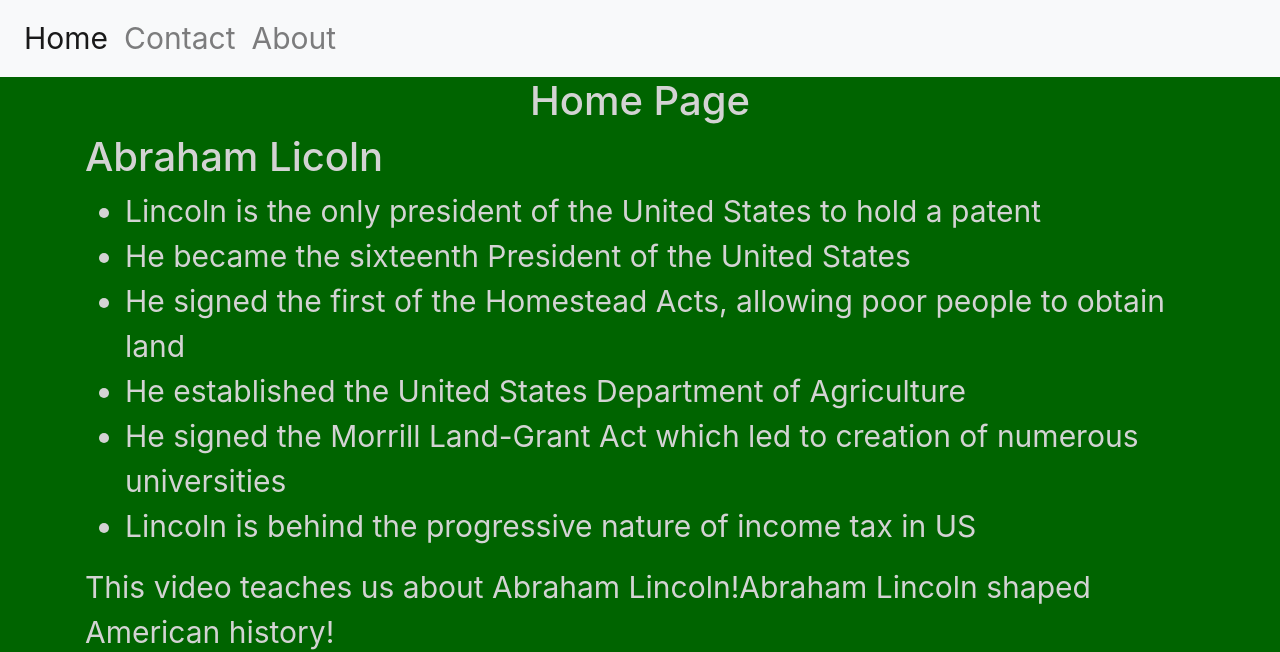
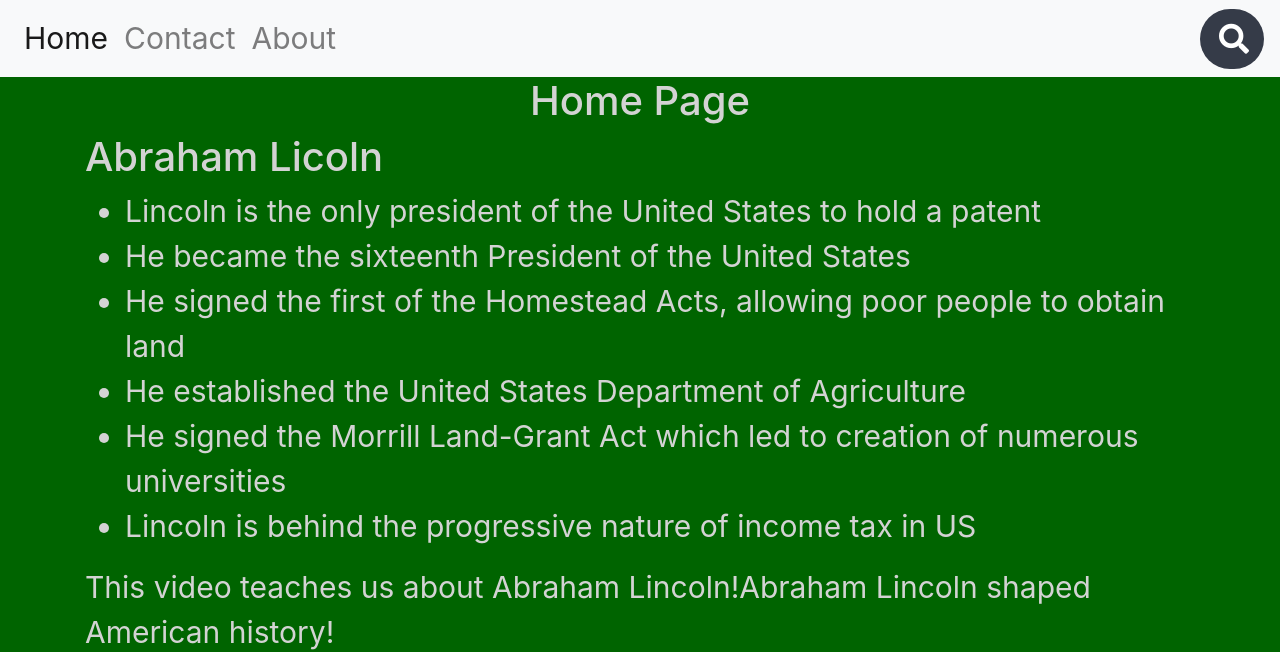
Before and after one commit to mcamoin/competition, a plain HTML site: page index.html in a window 1280 px wide. Shown: the top 652 px of the page. Drawn offline with nearby package versions, Linux system fonts and the light colour scheme.

Commit message:
new update

```diff
--- a/index.html
+++ b/index.html
@@ -4,6 +4,7 @@
   <title>Info Market</title>
   <link rel="stylesheet" href="https://stackpath.bootstrapcdn.com/bootstrap/4.1.3/css/bootstrap.min.css" crossorigin="anonymous">
   <link rel="stylesheet" href="css/style.css">
+  <link rel="stylesheet" href="https://use.fontawesome.com/releases/v5.5.0/css/all.css" integrity="sha384-B4dIYHKNBt8Bc12p+WXckhzcICo0wtJAoU8YZTY5qE0Id1GSseTk6S+L3BlXeVIU" crossorigin="anonymous">
 </head>
 <body>
 
@@ -19,6 +20,10 @@
         <a class="nav-link" href="About.html">About</a>
       </li>
     </ul>
+    <div class="searchbar">
+      <input class="search_input" type="text" name="" placeholder="Search...">
+      <a href="#" class="search_icon"><i class="fas fa-search"></i></a>
+    </div>
   </nav>
   <div class="container">
     <h1 style="text-align:center;">Home Page</h1>
```
